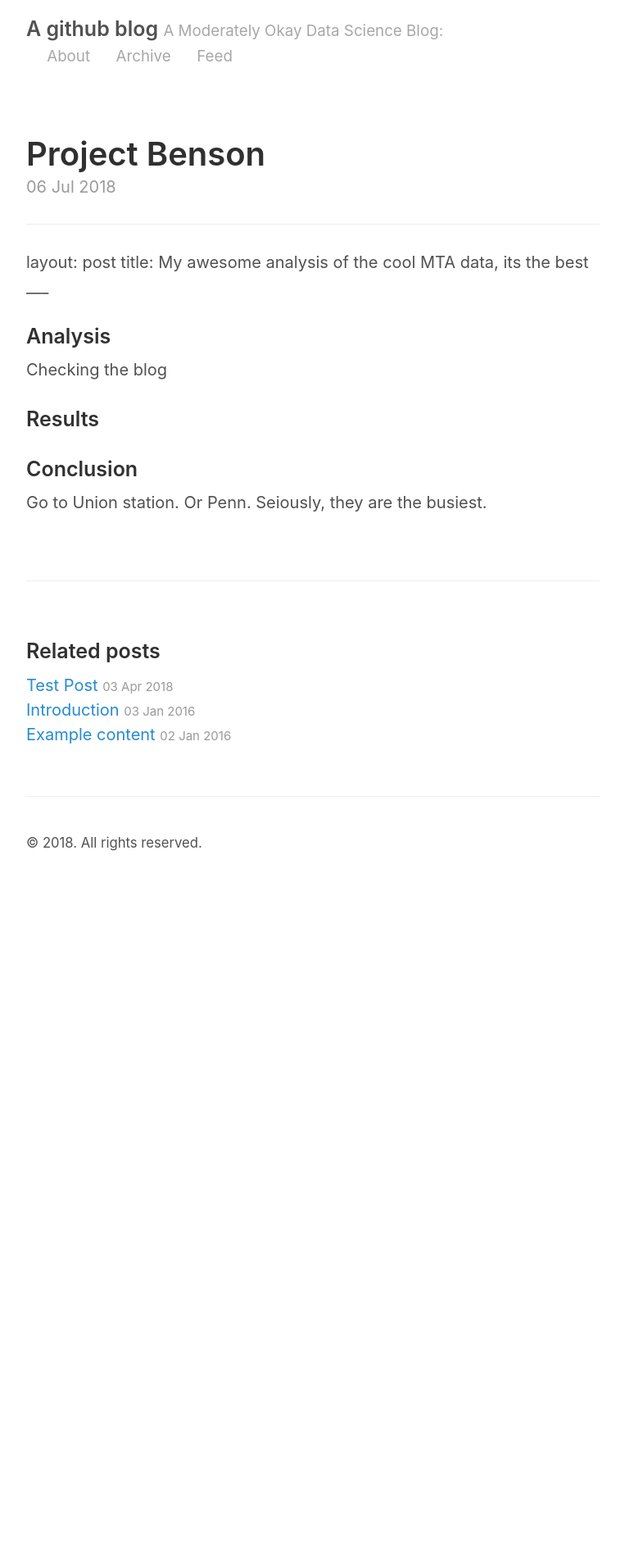
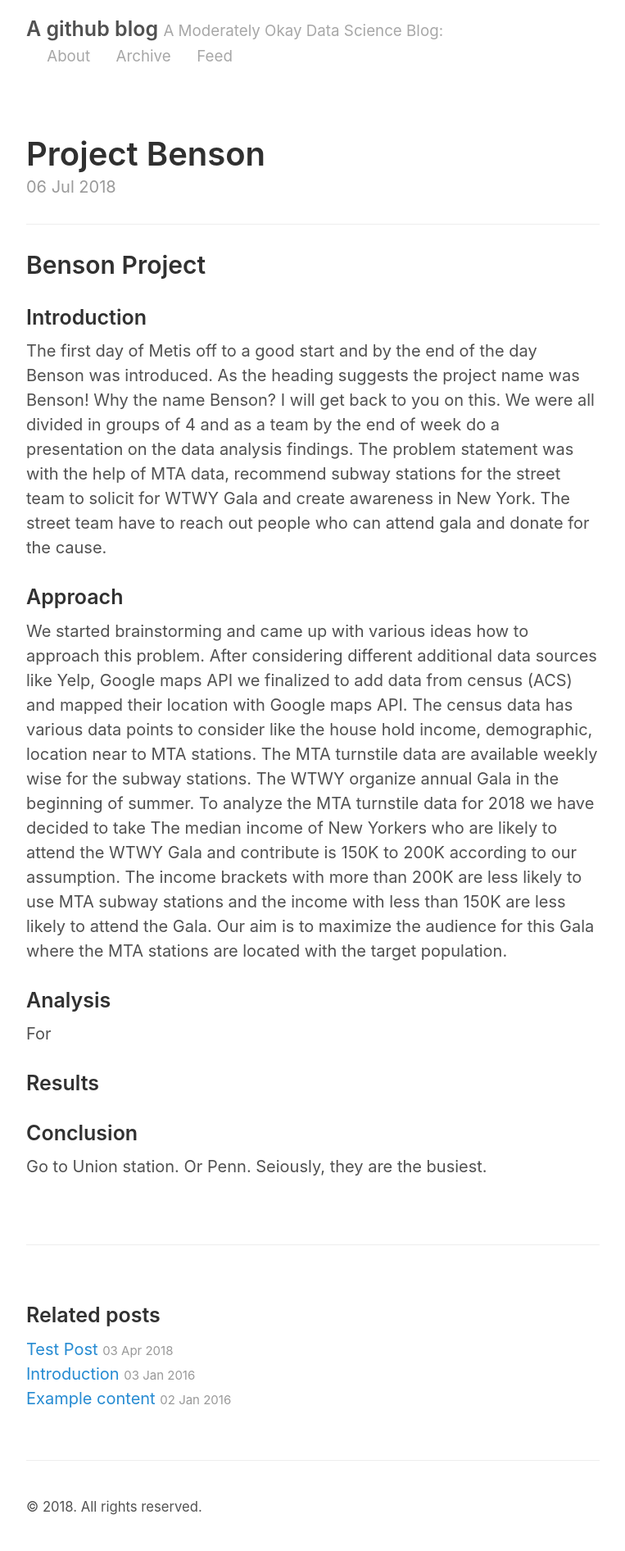
Before and after one commit to priyankapanda78/priyankapanda78.github.io, a Jekyll site: the page built from _posts/2018-07-06-project-benson.md, in a window 1280 px wide. Shown: the whole page at 82% size, without its empty margins (258-1021 px from the left). Built offline with Jekyll 4.4.1, drawn with Linux system fonts in a browser that asks for light colours; our own code applies the rules of GitHub Pages for plain Markdown files; before the commit the page ends 1082 px from its top, so only the background shows below that.

Commit message:
Initial draft

```diff
--- a/_posts/2018-07-06-project-benson.md
+++ b/_posts/2018-07-06-project-benson.md
@@ -1,10 +1,16 @@
 ---
-layout: post
-title: My awesome analysis of the cool MTA data, its the best
-___
+## Benson Project
+
+### Introduction
+The first day of Metis off to a good start and by the end of the day Benson was introduced. As the heading suggests the project name was Benson! Why the name Benson? I will get back to you on this. We were all divided in groups of 4 and as a
+team by the end of week do a presentation on the data analysis findings. The problem statement was with the help of MTA data, recommend subway stations for the street team to solicit for WTWY Gala and create awareness in New York. The street team have to reach out people who can attend gala and donate for the cause.
+
+### Approach
+We started brainstorming and came up with various ideas how to approach this problem. After considering different additional data sources like Yelp, Google maps API we finalized to add data from census (ACS) and mapped their location with Google maps API. The census data has various data points to consider like the house hold income, demographic, location near to MTA stations. The MTA turnstile data are available weekly wise for the subway stations. The WTWY organize annual Gala in the beginning of summer. To analyze the MTA turnstile data for 2018 we have decided to take
+The median income of New Yorkers who are likely to attend the WTWY Gala and contribute is 150K to 200K according to our assumption. The income brackets with more than 200K are less likely to use MTA subway stations and the income with less than 150K are less likely to attend the Gala. Our aim is to maximize the audience for this Gala where the MTA stations are located with the target population.
 
 ### Analysis
-Checking the blog
+For
 ### Results
 
 ### Conclusion
```
